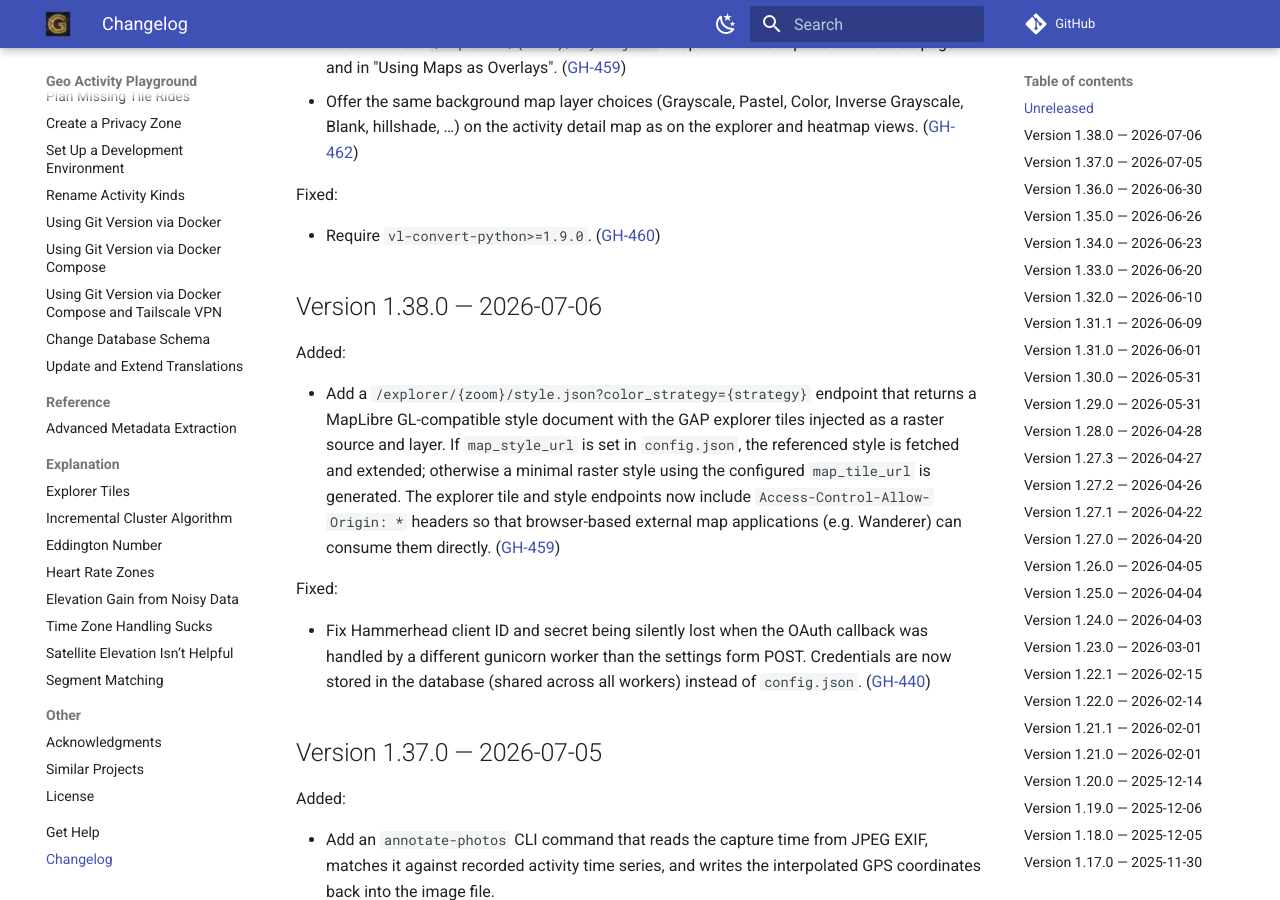
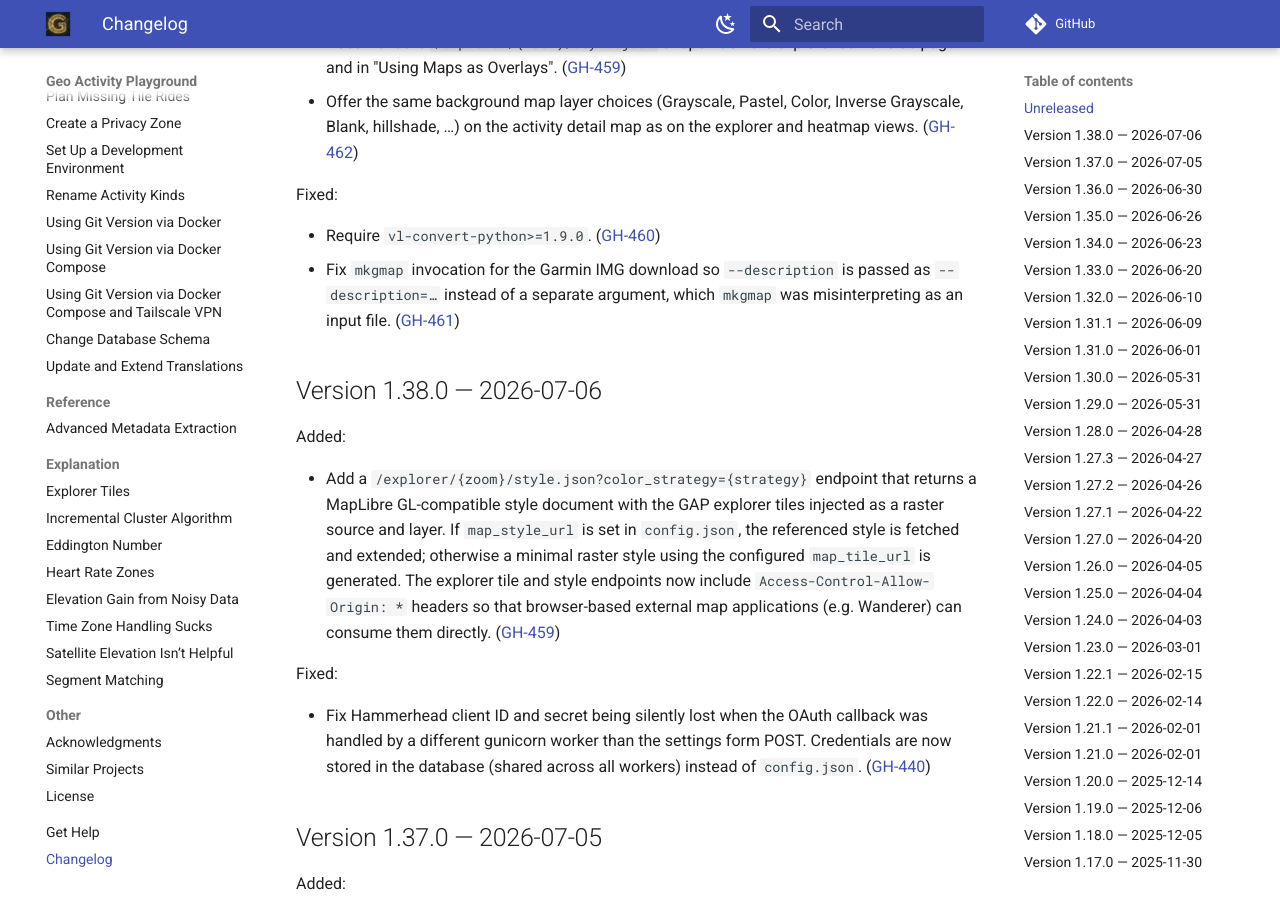
Before and after one commit to martin-ueding/geo-activity-playground, an MkDocs documentation site: the page built from docs/changelog.md, in a window 1280 px wide and 900 px high, scrolled down 561 px. Built offline with MkDocs 1.6.1 and Material for MkDocs 9.7.7, drawn with Linux system fonts in a browser that asks for light colours; comment, search, counter and statistics services are not loaded.

Commit message:
docs: changelog entry for mkgmap description fix
Refs: GH-461

```diff
--- a/docs/changelog.md
+++ b/docs/changelog.md
@@ -31,6 +31,7 @@ Changed:
 Fixed:
 
 - Require `vl-convert-python>=1.9.0`. ([GH-460](https://github.com/martin-ueding/geo-activity-playground/issues/460))
+- Fix `mkgmap` invocation for the Garmin IMG download so `--description` is passed as `--description=…` instead of a separate argument, which `mkgmap` was misinterpreting as an input file. ([GH-461](https://github.com/martin-ueding/geo-activity-playground/issues/461))
 
 ## Version 1.38.0 — 2026-07-06
 
```
